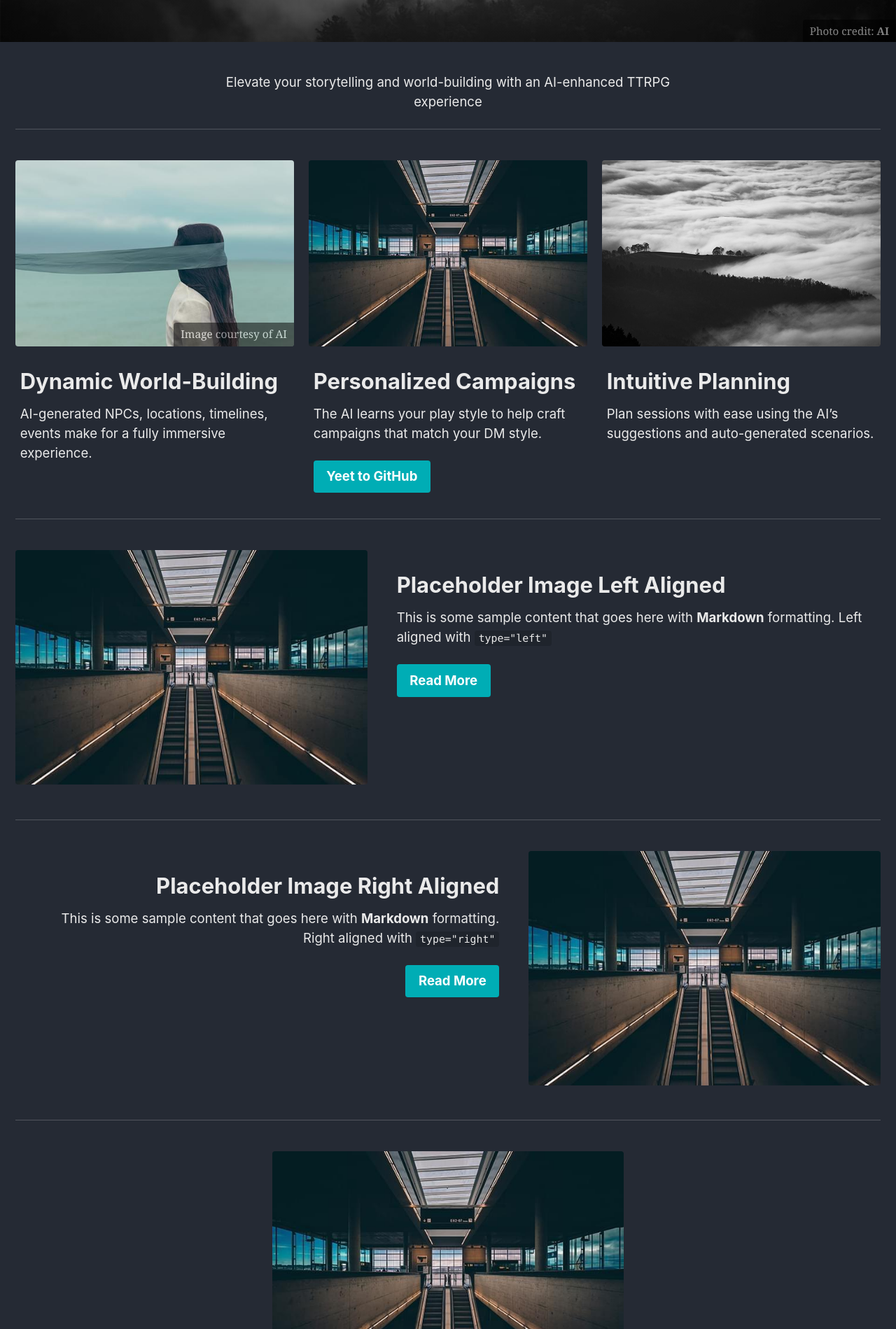
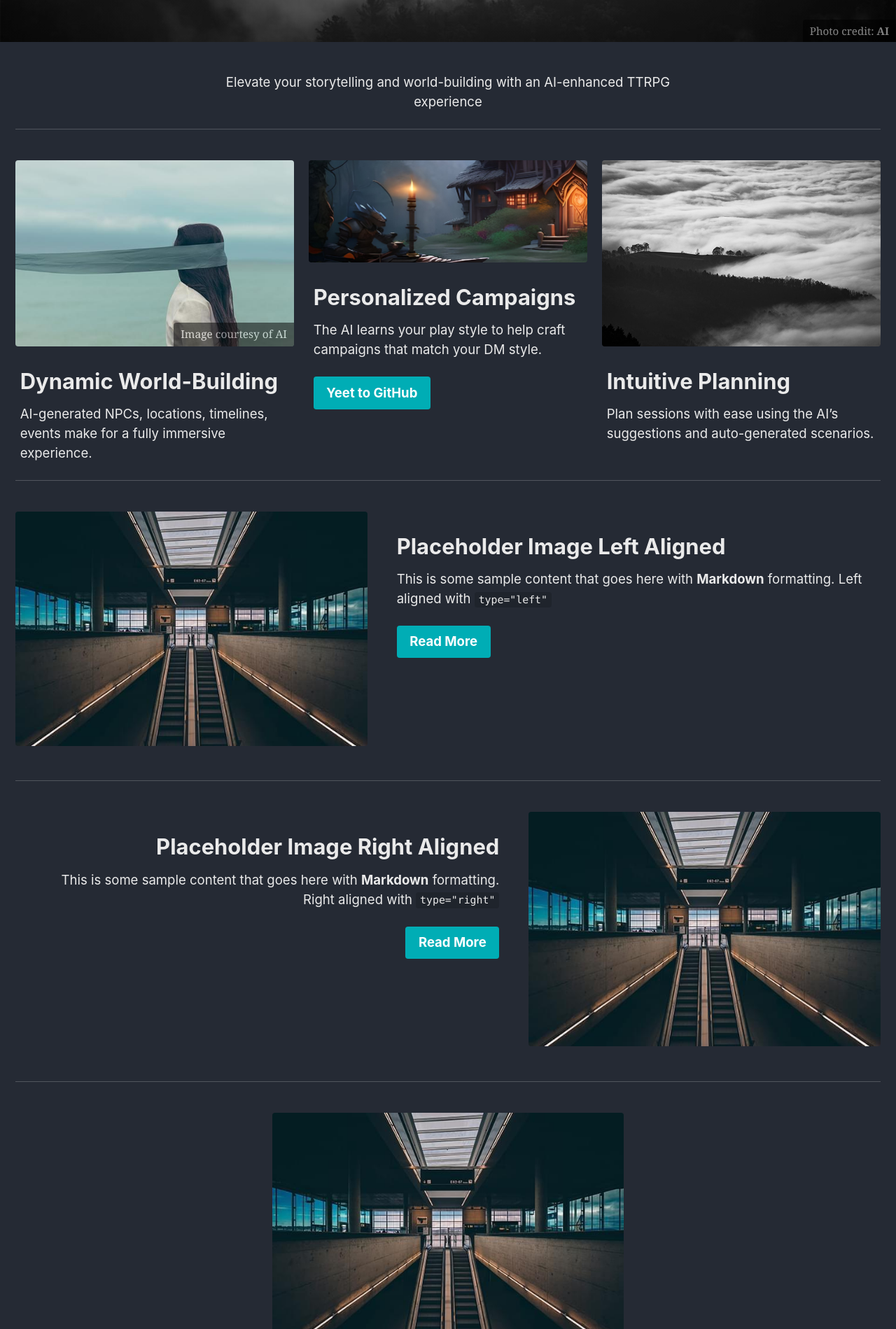
Before and after one commit to iamq-dev/familiar-ai, a Jekyll site: the page built from _pages/splash-page.md, in a window 1280 px wide. Shown: the part 502-2401 px from the top of the page at 70% size. Built offline with Jekyll 4.4.1, drawn with Linux system fonts in a browser that asks for light colours; cached includes are drawn as plain includes.

Commit message:
updated splash image

```diff
--- a/_pages/splash-page.md
+++ b/_pages/splash-page.md
@@ -20,7 +20,7 @@ feature_row:
     alt: "feature row image 1"
     title: "Dynamic World-Building"
     excerpt: "AI-generated NPCs, locations, timelines, events make for a fully immersive experience."
-  - image_path: /assets/images/unsplash-gallery-image-2-th.jpg
+  - image_path: /assets/images/house-boat-splash.png
     alt: "feature row image 2"
     title: "Personalized Campaigns"
     excerpt: "The AI learns your play style to help craft campaigns that match your DM style."
```
Also changed, not shown: assets/images/house-boat-splash.png (added).
